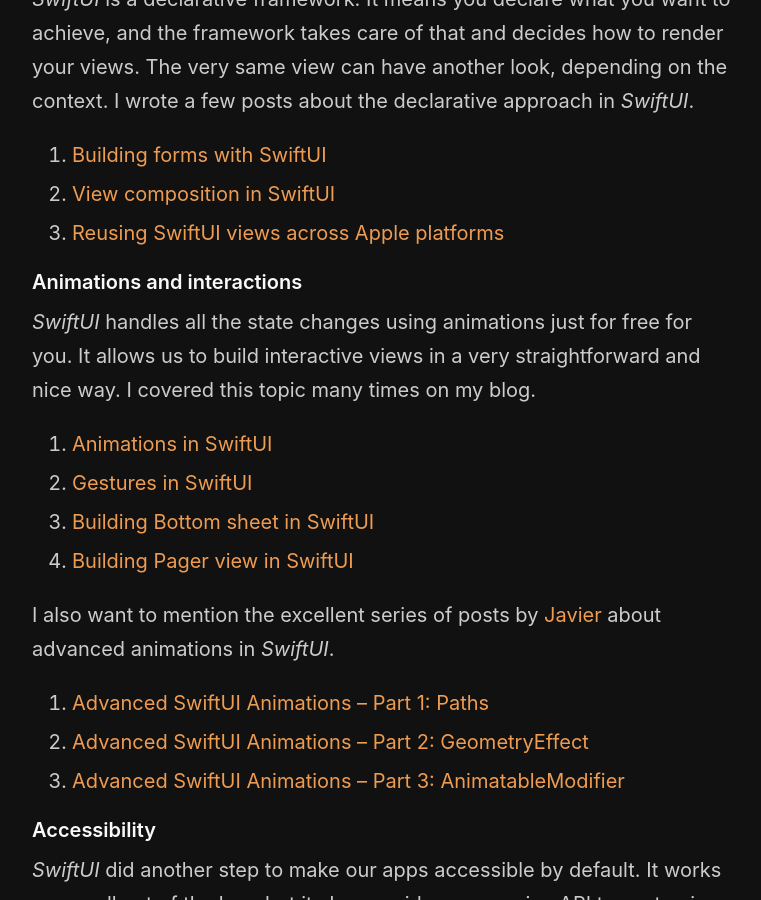
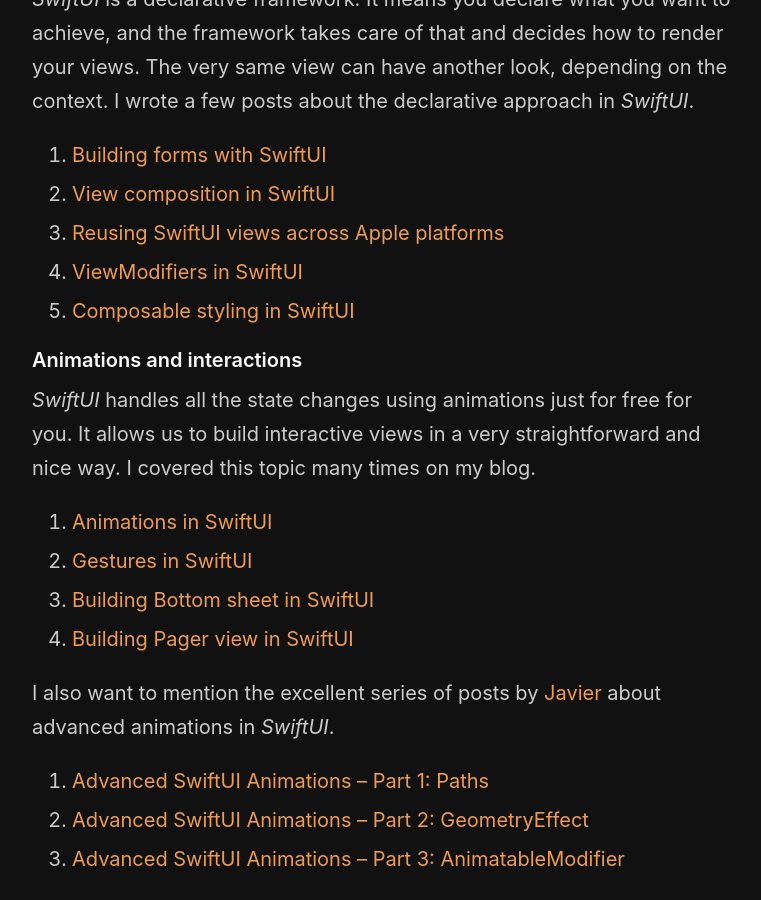
Before and after one commit to mecid/mecid.github.io, a Jekyll site: the page built from _posts/2019-12-31-swiftui-learning-curve-in-2019.md, in a window 1280 px wide and 900 px high, scrolled down 1587 px. Shown: the whole window, without its empty margins (258-1019 px from the left). Built offline with Jekyll 4.4.1, drawn with Linux system fonts in a browser that asks for light colours.

Commit message:
Update 2019-12-31-swiftui-learning-curve-in-2019.md

```diff
--- a/_posts/2019-12-31-swiftui-learning-curve-in-2019.md
+++ b/_posts/2019-12-31-swiftui-learning-curve-in-2019.md
@@ -34,6 +34,8 @@
 1. [Building forms with SwiftUI](/2019/06/19/building-forms-with-swiftui/)
 2. [View composition in SwiftUI](/2019/10/30/view-composition-in-swiftui/)
 3. [Reusing SwiftUI views across Apple platforms](/2019/10/23/reusing-swiftui-views-across-apple-platforms/)
+4. [ViewModifiers in SwiftUI](/2019/08/07/viewmodifiers-in-swiftui/)
+5. [Composable styling in SwiftUI](/2019/08/28/composable-styling-in-swiftui/)
 
 #### Animations and interactions
 *SwiftUI* handles all the state changes using animations just for free for you. It allows us to build interactive views in a very straightforward and nice way. I covered this topic many times on my blog.
```
